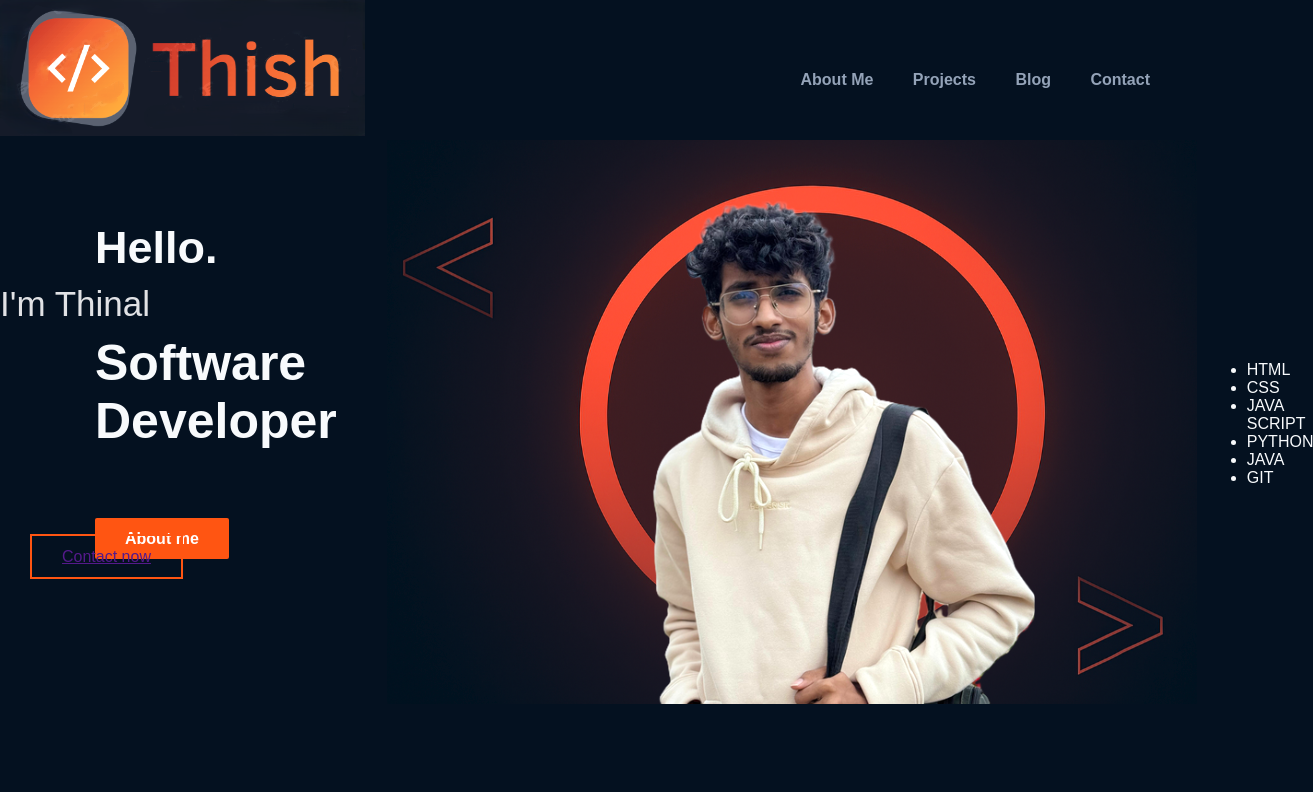
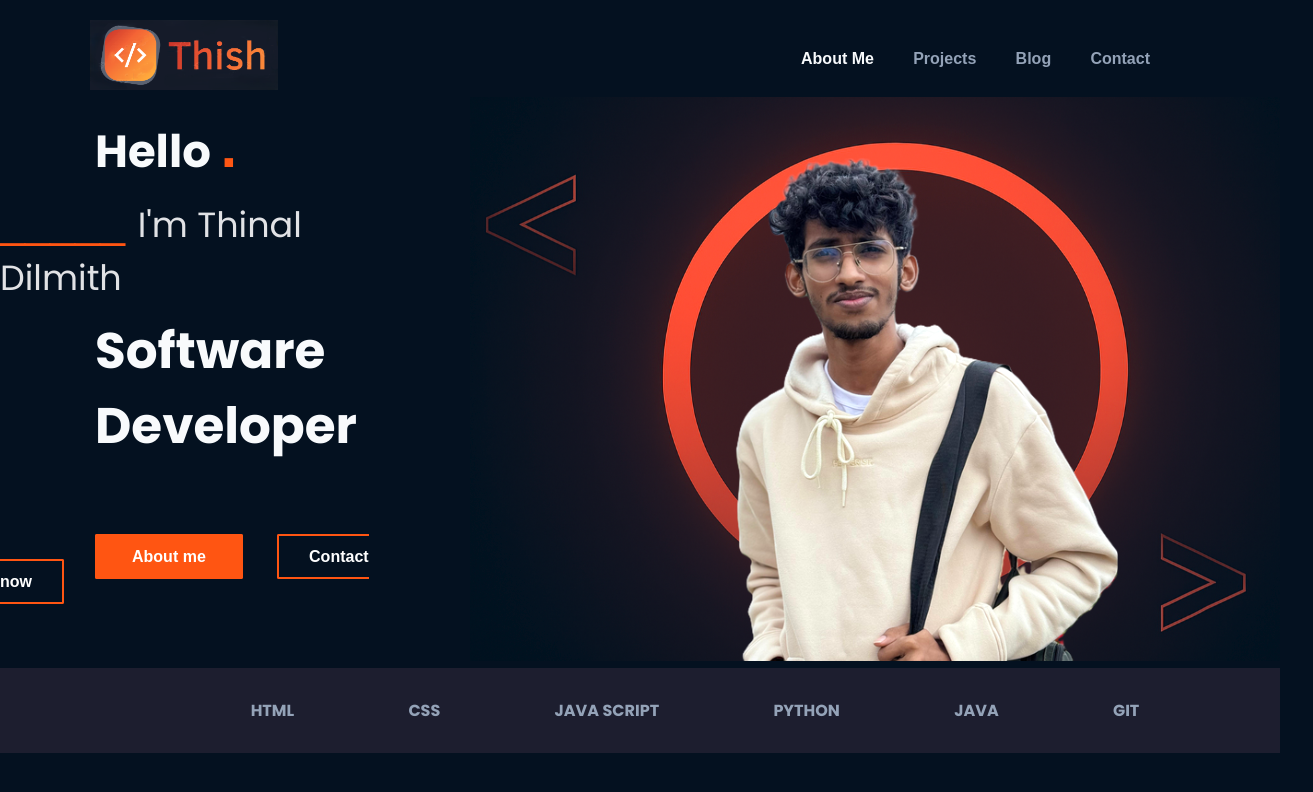
Before and after one commit to Thinal3/portfolio-in-html-css, a plain HTML site: page project/index.html in a window 1280 px wide. Shown: the whole page, 1313 px wide, since content can reach past the window. Drawn offline with Linux system fonts and the light colour scheme.

Commit message:
quick update to index file

```diff
--- a/project/index.html
+++ b/project/index.html
@@ -5,18 +5,19 @@
         <meta charset="UTF-8">
         <meta name="viewport" content="width=device-width,initial-scale-1.0">
         <link rel="stylesheet" type="text/css" href="../project/main.css">
+        <link href="https://fonts.googleapis.com/css2?family=Poppins:wght@400;600;700&display=swap" rel="stylesheet">
         <title>main</title>
     </head>
 
     <body>
         <header>
-            <figure>
-                <a href=""><img src="../project/img/logo.png" alt="logo"></a>
+            <figure class="logo">
+                <a href="../project/index.html"><img src="../project/img/logo.png" alt="logo"></a>
             </figure>
 
             <nav>
                 <ul>
-                    <li><a href="">About Me</a></li>
+                    <li><a href="" class="active">About Me</a></li>
                     <li><a href="">Projects</a></li>
                     <li><a href="">Blog</a></li>
                     <li><a href="">Contact</a></li>
@@ -28,12 +29,12 @@
 
             <section class="hero_sec">
                 <div class="hero">
-                    <h2>Hello.</h2>
-                    <h2 id="name">I'm Thinal</h2>
+                    <h2>Hello <span id="dot">.</span></h2>
+                    <h2 id="name"><span id="line">_____ </span>I'm Thinal Dilmith</h2>
                     <h1>Software Developer</h1>
 
-                    <a href="" id="about_btn">About me</a>
-                    <a href="" id="contact_btn">Contact now</a>
+                    <a href="" class="btn">About me</a>
+                    <a href="" class="btn" id="contact_btn">Contact now</a>
                 </div>
 
                 <div>
@@ -42,7 +43,10 @@
                     </figure>
                 </div>
 
-                <div>
+
+            </section>
+
+            <div class="skill_list">
                 <ul>
                     <li>HTML</li>
                     <li>CSS</li>
@@ -52,7 +56,6 @@
                     <li>GIT</li>
                 </ul>
             </div>
-            </section>
 
             <section>
 
```
Lines whose indentation alone changed are shown as unchanged.
